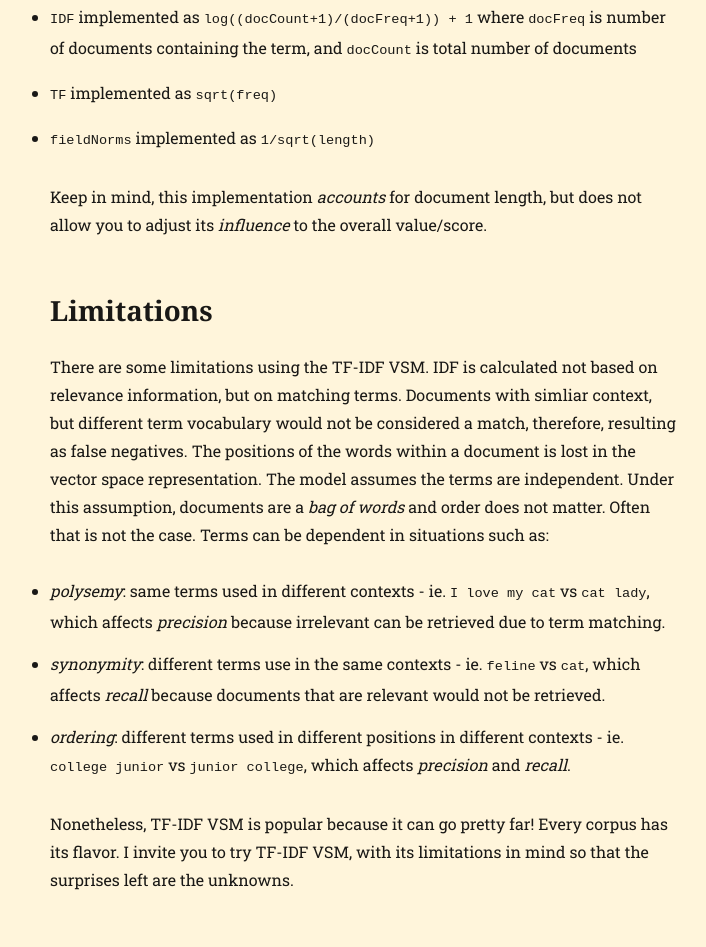
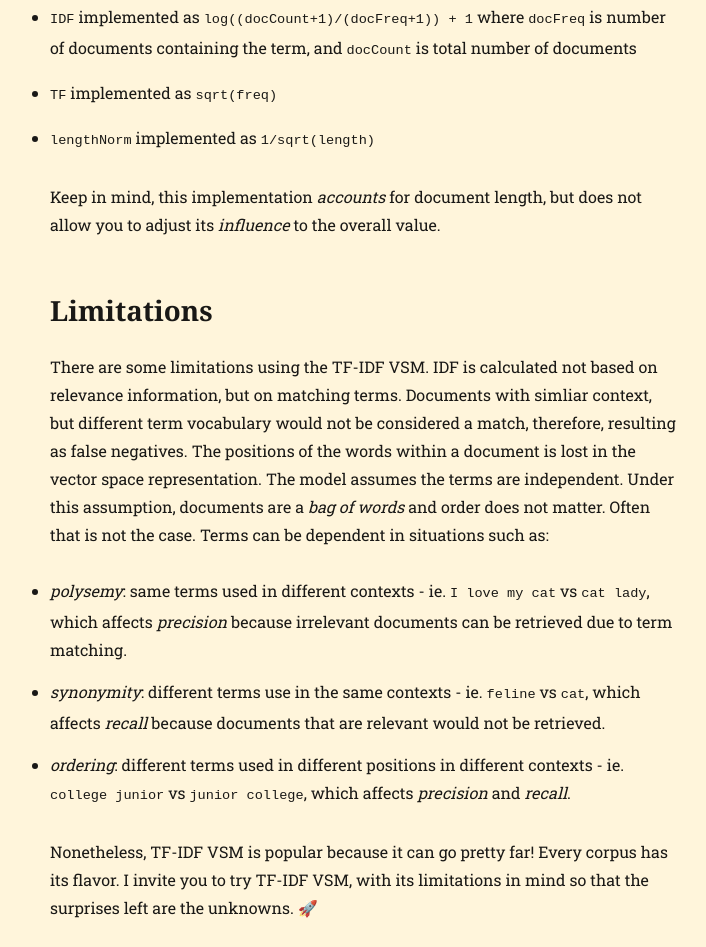
Before and after one commit to mtham8/mtham8.github.io, a Gatsby site: page /tf-idf/ in a window 1280 px wide. Shown: the part 1898-2845 px from the top of the page, without its empty margins (275-981 px from the left). Built offline with nearby package versions, Linux system fonts and the light colour scheme; Gatsby itself is replaced by a stand-in of ours; some packages are replaced by stand-ins of ours.

Commit message:
minor edits to tf-idf and added rocket emoji

````diff
--- a/content/blog/tf-idf/index.md
+++ b/content/blog/tf-idf/index.md
@@ -16,9 +16,9 @@ Let's see how this can play out. We could set each coordinate in the document ve
 
 *Term Frequency-Inverse Document Frequency*, is a numerical statistic that represents how influential a word is to defining the "relevancy" of a document in a corpus. The TF-IDF value increases proportionally to the frequency a word appears in a document (TF) and is offset by the number of documents in the corpus that also contain that word (IDF). The offset accounts for the fact that if a word, such as `the` or `is`, appears often in many documents, maybe it's not as influential in defining the "uniqueness" or "relevancy" of a specific document. Another way of thinking about it is, for instance, if you have a corpus that is about cats, when you search `can my cat eat chicken`, perhaps `cat` is not as important as the other terms you used in your search, such as `chicken`, and documents with the word `chicken` should be more relevant to your search than having the word `cat`.
 
-TF-IDF is an intuitive concept, and works well under the assumption that each document in the corpus roughly has around the same length. However, if documents have varying lengths in the corpus, TF-IDF alone doesn't not account for that. Perhaps we could add additional weights to this model to account for varying document lengths and how much influence it should have to the overall relevance value/score of a given document.
+TF-IDF is an intuitive concept, and works well under the assumption that each document in the corpus roughly has around the same length. However, if documents have varying lengths in the corpus, TF-IDF alone doesn't not account for that. Perhaps we could add additional weights to this model to account for varying document lengths and how much influence it should have to the overall relevance value of a given document.
 
-In Lucene's implementation of TF-IDF, `ClassicSimilarity`, an additional bias, `lengthNorm`, was introduced to account for document length. `lengthNorm` gave signficant bias towards matching shorter documents over longer documents. It assumed that if a word/term occurs the same amount of times in two documents, but one is shorter than the other, then the shorter one is more "concentrated" and therefore, scores higher in relevancy than the longer document. The implementation looked like this:
+In Lucene's implementation of TF-IDF, `ClassicSimilarity`, an additional bias, `lengthNorm`, was introduced to account for document length. `lengthNorm` gave signficant bias towards matching shorter documents over longer documents. It assumed that if a term occurs the same amount of times in two documents, but one is shorter than the other, then the shorter one is more "concentrated" and therefore, scores higher in relevancy than the longer document. The implementation looked like this:
 
 ```
 IDF * TF * lengthNorm
@@ -26,21 +26,21 @@ IDF * TF * lengthNorm
 
 * `IDF` implemented as `log((docCount+1)/(docFreq+1)) + 1` where `docFreq` is number of documents containing the term, and `docCount` is total number of documents
 * `TF` implemented as `sqrt(freq)`
-* `fieldNorms` implemented as `1/sqrt(length)`
+* `lengthNorm` implemented as `1/sqrt(length)`
 
-Keep in mind, this implementation _accounts_ for document length, but does not allow you to adjust its _influence_ to the overall value/score.
+Keep in mind, this implementation _accounts_ for document length, but does not allow you to adjust its _influence_ to the overall value.
 
 ## Limitations
 
 There are some limitations using the TF-IDF VSM. IDF is calculated not based on relevance information, but on matching terms. Documents with simliar context, but different term vocabulary would not be considered a match, therefore, resulting as false negatives. The positions of the words within a document is lost in the vector space representation. The model assumes the terms are independent. Under this assumption, documents are a _bag of words_ and order does not matter. Often that is not the case. Terms can be dependent in situations such as:
 
-* *polysemy*: same terms used in different contexts - ie. `I love my cat` vs `cat lady`, which affects _precision_ because irrelevant can be retrieved due to term matching.
+* *polysemy*: same terms used in different contexts - ie. `I love my cat` vs `cat lady`, which affects _precision_ because irrelevant documents can be retrieved due to term matching.
 
 * *synonymity*: different terms use in the same contexts - ie. `feline` vs `cat`, which affects _recall_ because documents that are relevant would not be retrieved.
 
 * *ordering*: different terms used in different positions in different contexts - ie. `college junior` vs `junior college`, which affects _precision_ and _recall_.
 
-Nonetheless, TF-IDF VSM is popular because it can go pretty far! Every corpus has its flavor. I invite you to try TF-IDF VSM, with its limitations in mind so that the surprises left are the unknowns.
+Nonetheless, TF-IDF VSM is popular because it can go pretty far! Every corpus has its flavor. I invite you to try TF-IDF VSM, with its limitations in mind so that the surprises left are the unknowns. 🚀
 
 
 ## Sources
````
